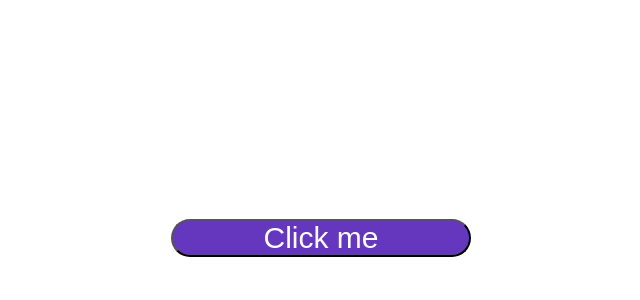
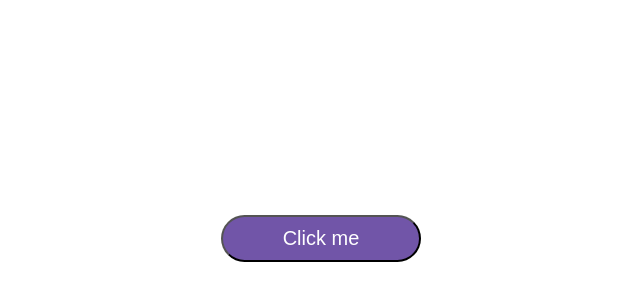
Before and after one commit to Rahul-Bhati/toast_assigment, a React (Create React App) app: page / in a window 1280 px wide. Shown: the part 162-462 px from the top of the page, without its empty margins (319-959 px from the left). Built offline with nearby package versions, Linux system fonts and the light colour scheme.

Commit message:
remover glitch: when click on close, after that click on click-me btn toast does not run progress bar

```diff
--- a/src/App.css
+++ b/src/App.css
@@ -8,10 +8,20 @@
 
 .click-me{
   color: white;
-  background: #6437be;
-  width: 300px;
-  font-size: 30px;
+  background: #7155a8;
+  width: 200px;
+  font-size: 20px;
   border-radius: 32px;
+  padding: 10px;
+  cursor: pointer;
+}
+
+.click-me:hover{
+  background: #5f18d0;
+  transition: all 0.5s;
+  /* on haver on button annimation  */
+
+  transform: scale(1.1);
 }
 
 .center{
--- a/src/App.js
+++ b/src/App.js
@@ -29,6 +29,8 @@ const App = () => {
 
         showToast();
     }
+
+    console.log(isOpen)
 
     return (
         <div className='center'>
--- a/src/component/toast/ToastComponent.jsx
+++ b/src/component/toast/ToastComponent.jsx
@@ -57,7 +57,7 @@ const ToastComponent = ({ onClose, isOpen, variant, timer, toastData }) => {
   useEffect(() => {
     let intervalId;
 
-    if (isOpen && !isHovering) {
+    if (isOpen && !isHovering && timer) {
       setProgress(0); // Reset progress on open
       intervalId = setInterval(() => {
         setProgress((oldProgress) => {
@@ -83,6 +83,16 @@ const ToastComponent = ({ onClose, isOpen, variant, timer, toastData }) => {
 
   if (!isOpen) return null;
 
+  const handleClose = () => {
+    setProgress(0); // Finish progress animation
+    // setTimeout(() => setProgress(0), 300); // Reset progress after animation
+    setIsHovering(false);
+
+    onClose();
+  }
+
+  // console.log(isOpen, onClose);
+
   return (
     <div
       className={`toast toast-${variant}`}
@@ -105,7 +115,7 @@ const ToastComponent = ({ onClose, isOpen, variant, timer, toastData }) => {
             {children}
           </div>
         </div>
-        <button onClick={onClose} className="toast-close">
+        <button onClick={handleClose} className="toast-close">
           x
         </button>
         {/* adding progress bar that is depend on timer */}
```
